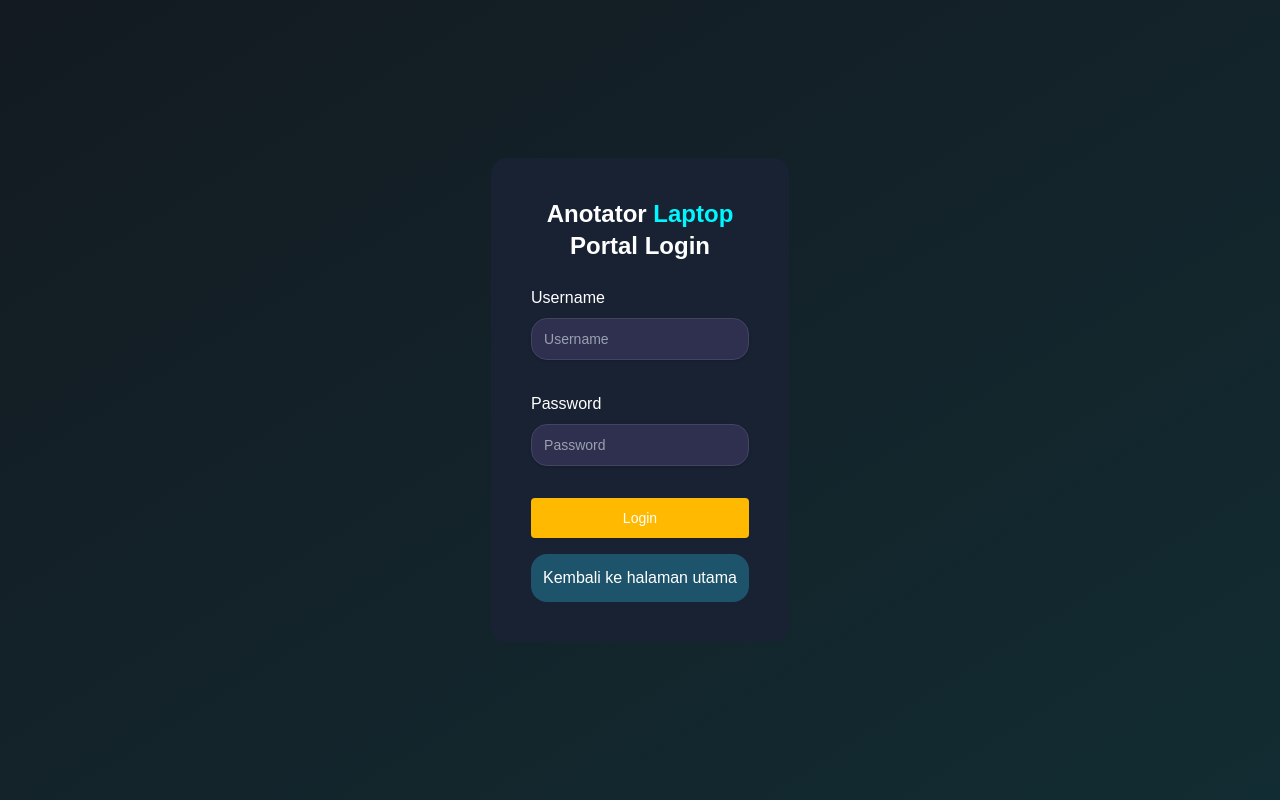
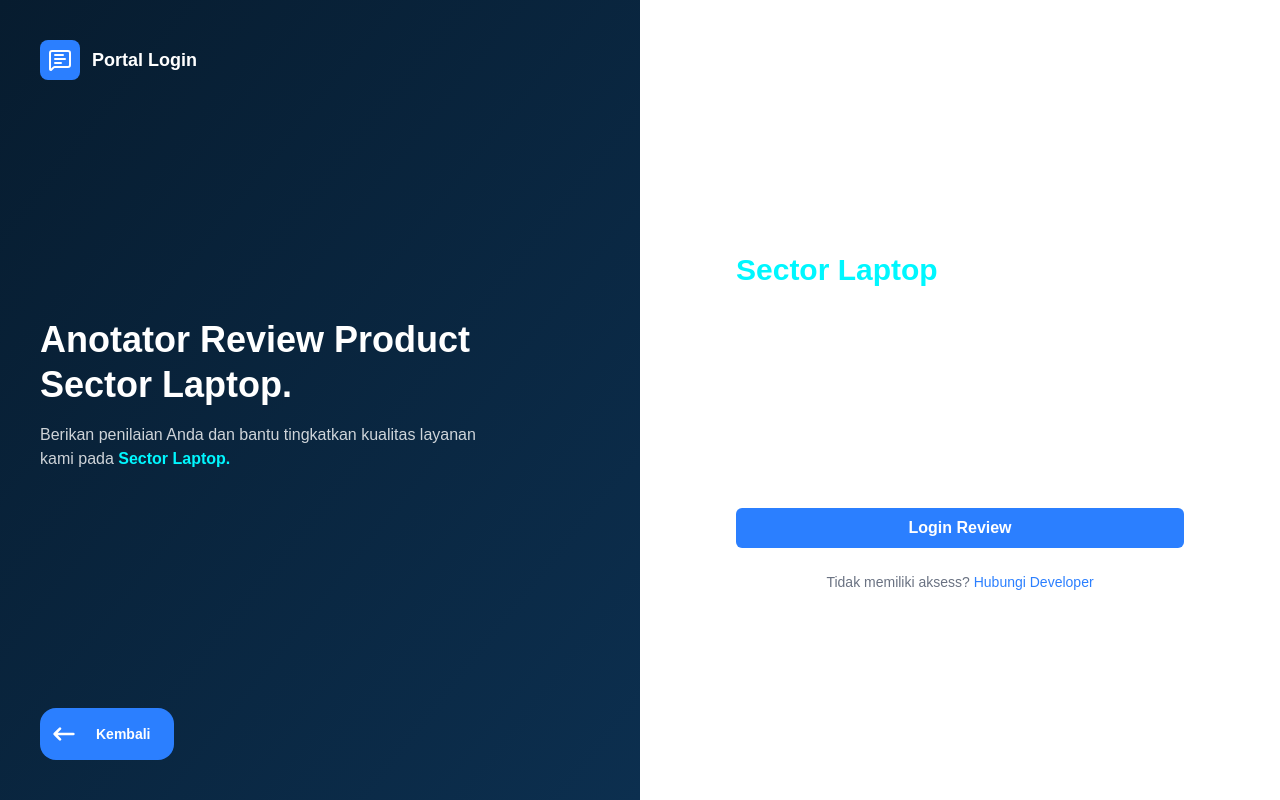
Before and after one commit to NaApipp/review_app, a Next.js app: page /login-anotator-laptop in a window 1280 px wide. Built offline with nearby package versions, Linux system fonts and the light colour scheme.

Commit message:
fixing style login form in anotator sector

```diff
--- a/src/app/(anotatorHandphone)/login-anotator-handphone/components/loginForm.tsx
+++ b/src/app/(anotatorHandphone)/login-anotator-handphone/components/loginForm.tsx
@@ -7,6 +7,9 @@ import Link from "next/link";
 
 // Import Auth Provider
 import { authStorageKeys } from "../../AuthProvider";
+
+// Import Lucide
+import { MessageSquareText } from 'lucide-react';
 
 export default function LoginForm() {
   // Create Router for direct page
@@ -55,66 +58,117 @@ export default function LoginForm() {
 
   return (
     <>
-      <div className="flex items-center justify-center bg-gradient-to-br from-[#131A21] to-[#112C32] min-h-screen">
-        {/* Container Screen */}
-        <div className="flex justify-center">
-          {/* Container 1 */}
-          <div className="bg-[#192233] m-5 rounded-2xl p-10" id="form">
-            <h2 className="text-2xl font-bold mb-6 text-center text-white">
-              Anotator <span className="text-[#00F7FF]">Handphone</span> <br /> Portal Login
-            </h2>
-            <form action="" className="flex flex-col gap-8" onSubmit={onSubmit}>
+      <div className="min-h-screen grid grid-cols-1 lg:grid-cols-2">
+        {/* LEFT SIDE – HERO */}
+        <div className="relative hidden lg:flex flex-col justify-between p-10 bg-gradient-to-br from-[#071c2f] to-[#0c2f4f] text-white">
+          {/* Logo */}
+          <div className="flex items-center gap-3">
+            <div className="w-10 h-10 bg-blue-500 rounded-lg flex items-center justify-center">
+              <MessageSquareText />
+            </div>
+            <span className="font-semibold text-lg">Portal Login</span>
+          </div>
+
+          {/* Content */}
+          <div>
+            <h1 className="text-4xl font-bold leading-tight">
+              Anotator Review Product
+              <br /> Sector Handphone.
+            </h1>
+            <p className="mt-4 max-w-md text-white/80">
+              Berikan penilaian Anda dan bantu tingkatkan kualitas layanan kami pada
+              <span className="text-[#00F7FF] font-semibold"> Sector Handphone.</span>{" "}
+            </p>
+          </div>
+
+          {/* Footer button direct*/}
+          <Link href={"/handphone-sector"} className="flex flex-row w-max rounded-2xl items-center p-2 text-sm text-white/70 bg-blue-500 hover:bg-blue-600 transition-colors">
+            <svg
+              className="w-8 h-8 text-white dark:text-white"
+              aria-hidden="true"
+              xmlns="http://www.w3.org/2000/svg"
+              width="24"
+              height="24"
+              fill="none"
+              viewBox="0 0 24 24"
+            >
+              <path
+                stroke="currentColor"
+                strokeLinecap="round"
+                strokeLinejoin="round"
+                strokeWidth="2"
+                d="M5 12h14M5 12l4-4m-4 4 4 4"
+              />
+            </svg>
+
+            <p
+              className="  text-white cursor-pointer font-semibold py-2 px-4 rounded-md "
+            >
+              Kembali
+            </p>
+          </Link>
+        </div>
+
+        {/* RIGHT SIDE – LOGIN FORM */}
+        <div className="flex items-center justify-center px-6">
+          <div className="w-full max-w-md">
+            {/* Header */}
+            <div className="mb-8">
+              <h2 className="text-3xl font-bold mt-2">Anotator Portal Login <br />
+               <span className="text-[#00F7FF] font-semibold">Sector Handphone</span>
+              </h2>
+            </div>
+
+            {/* Form */}
+            <form className="space-y-5" onSubmit={onSubmit}>
               {/* Username */}
-              <div className="flex flex-col gap-2" id="username">
-                <label htmlFor="username" className="text-white">
+              <div>
+                <label className="block text-sm font-bold mb-1">
                   Username
                 </label>
                 <input
                   value={username}
                   onChange={(e) => setUsername(e.target.value)}
                   type="text"
-                  id="email-alternative"
-                  className="placeholder:text-gray-400 border text-white border-[#444460] text-sm rounded-2xl bg-[#2F304F] block w-full px-3 py-2.5 shadow"
-                  placeholder="Username"
+                  placeholder="Masukkan username..."
+                  className="w-full rounded-lg border px-4 py-3 focus:outline-none focus:ring-2 focus:ring-blue-500"
                   required
                 />
               </div>
+
               {/* Password */}
-              <div className="flex flex-col gap-2" id="password">
-                <label htmlFor="password" className="text-white">
-                  Password
-                </label>
+              <div>
+                <div className="flex justify-between mb-1">
+                  <label className="text-sm font-bold">Password</label>
+                </div>
                 <input
                   value={password}
                   onChange={(e) => setPassword(e.target.value)}
                   type="password"
-                  id="email-alternative"
-                  className="placeholder:text-gray-400 border text-white border-[#444460] text-sm rounded-2xl bg-[#2F304F] block w-full px-3 py-2.5 shadow"
-                  placeholder="Password"
+                  placeholder="Masukkan password..."
+                  className="w-full rounded-lg border px-4 py-3 focus:outline-none focus:ring-2 focus:ring-blue-500"
                   required
                   autoComplete="off"
                 />
               </div>
-              {/* Button Submit Login */}
+
+              {/* Button */}
               <button
                 type="submit"
                 disabled={loading}
-                className="text-white bg-amber-400 rounded hover:bg-amber-500 focus:ring-4 focus:ring-[#444460] shadow-xs font-medium leading-5 rounded-base text-sm px-4 py-2.5 focus:outline-none cursor-pointer"
+                className="w-full bg-blue-500 text-white cursor-pointer font-semibold py-2 px-4 rounded-md hover:bg-blue-600 transition-colors"
               >
-                {loading ? "Loading..." : "Login"}
+                {loading ? "Loading..." : "Login Review"}
               </button>
-
-              {/* Status eror after submit (jika ada) */}
-              {error && <p className="text-red-500 text-center">{error}</p>}
             </form>
 
-            {/* Button back to on-boarding page */}
-            <Link
-              href="/handphone-sector"
-              className="mt-4 bg-[#1D546C] hover:bg-[#1D546C]/60 p-3 rounded-2xl text-white block text-center"
-            >
-              Kembali ke halaman utama
-            </Link>
+            {/* Footer */}
+            <p className="mt-6 text-sm text-center text-gray-500">
+              Tidak memiliki aksess?{" "}
+              <span className="text-blue-500 font-medium ">
+                Hubungi Developer
+              </span>
+            </p>
           </div>
         </div>
       </div>
--- a/src/app/(anotatorLaptop)/login-anotator-laptop/components/loginForm.tsx
+++ b/src/app/(anotatorLaptop)/login-anotator-laptop/components/loginForm.tsx
@@ -4,6 +4,11 @@
 import { useRouter } from "next/navigation";
 import { useState } from "react";
 import Link from "next/link";
+import Image from "next/image";
+
+// Import Lucide
+import { MessageSquareText } from 'lucide-react';
+
 
 // Import Auth Provider
 import { authStorageKeys } from "../../AuthProvider";
@@ -55,69 +60,185 @@ export default function LoginForm() {
 
   return (
     <>
-      <div className="flex items-center justify-center bg-gradient-to-br from-[#131A21] to-[#112C32] min-h-screen">
-        {/* Container Screen */}
-        <div className="flex justify-center">
-          {/* Container 1 */}
-          <div className="bg-[#192233] m-5 rounded-2xl p-10" id="form">
-            <h2 className="text-2xl font-bold mb-6 text-center text-white">
-              Anotator <span className="text-[#00F7FF]">Laptop</span> <br /> Portal Login
-            </h2>
-            <form action="" className="flex flex-col gap-8" onSubmit={onSubmit}>
+    <div className="min-h-screen grid grid-cols-1 lg:grid-cols-2">
+        {/* LEFT SIDE – HERO */}
+        <div className="relative hidden lg:flex flex-col justify-between p-10 bg-gradient-to-br from-[#071c2f] to-[#0c2f4f] text-white">
+          {/* Logo */}
+          <div className="flex items-center gap-3">
+            <div className="w-10 h-10 bg-blue-500 rounded-lg flex items-center justify-center">
+              <MessageSquareText />
+            </div>
+            <span className="font-semibold text-lg">Portal Login</span>
+          </div>
+
+          {/* Content */}
+          <div>
+            <h1 className="text-4xl font-bold leading-tight">
+              Anotator Review Product
+              <br /> Sector Laptop.
+            </h1>
+            <p className="mt-4 max-w-md text-white/80">
+              Berikan penilaian Anda dan bantu tingkatkan kualitas layanan kami pada
+              <span className="text-[#00F7FF] font-semibold"> Sector Laptop.</span>{" "}
+            </p>
+          </div>
+
+          {/* Footer button direct*/}
+          <Link href={"/laptop-sector"} className="flex flex-row w-max rounded-2xl items-center p-2 text-sm text-white/70 bg-blue-500 hover:bg-blue-600 transition-colors">
+            <svg
+              className="w-8 h-8 text-white dark:text-white"
+              aria-hidden="true"
+              xmlns="http://www.w3.org/2000/svg"
+              width="24"
+              height="24"
+              fill="none"
+              viewBox="0 0 24 24"
+            >
+              <path
+                stroke="currentColor"
+                strokeLinecap="round"
+                strokeLinejoin="round"
+                strokeWidth="2"
+                d="M5 12h14M5 12l4-4m-4 4 4 4"
+              />
+            </svg>
+
+            <p
+              className="  text-white cursor-pointer font-semibold py-2 px-4 rounded-md "
+            >
+              Kembali
+            </p>
+          </Link>
+        </div>
+
+        {/* RIGHT SIDE – LOGIN FORM */}
+        <div className="flex items-center justify-center px-6">
+          <div className="w-full max-w-md">
+            {/* Header */}
+            <div className="mb-8">
+              <h2 className="text-3xl font-bold mt-2">Anotator Portal Login <br />
+               <span className="text-[#00F7FF] font-semibold">Sector Laptop</span>
+              </h2>
+            </div>
+
+            {/* Form */}
+            <form className="space-y-5" onSubmit={onSubmit}>
               {/* Username */}
-              <div className="flex flex-col gap-2" id="username">
-                <label htmlFor="username" className="text-white">
+              <div>
+                <label className="block text-sm font-bold mb-1">
                   Username
                 </label>
                 <input
                   value={username}
                   onChange={(e) => setUsername(e.target.value)}
                   type="text"
-                  id="email-alternative"
-                  className="placeholder:text-gray-400 border text-white border-[#444460] text-sm rounded-2xl bg-[#2F304F] block w-full px-3 py-2.5 shadow"
-                  placeholder="Username"
+                  placeholder="Masukkan username..."
+                  className="w-full rounded-lg border px-4 py-3 focus:outline-none focus:ring-2 focus:ring-blue-500"
                   required
                 />
               </div>
+
               {/* Password */}
-              <div className="flex flex-col gap-2" id="password">
-                <label htmlFor="password" className="text-white">
-                  Password
-                </label>
+              <div>
+                <div className="flex justify-between mb-1">
+                  <label className="text-sm font-bold">Password</label>
+                </div>
                 <input
                   value={password}
                   onChange={(e) => setPassword(e.target.value)}
                   type="password"
-                  id="email-alternative"
-                  className="placeholder:text-gray-400 border text-white border-[#444460] text-sm rounded-2xl bg-[#2F304F] block w-full px-3 py-2.5 shadow"
-                  placeholder="Password"
+                  placeholder="Masukkan password..."
+                  className="w-full rounded-lg border px-4 py-3 focus:outline-none focus:ring-2 focus:ring-blue-500"
                   required
                   autoComplete="off"
                 />
               </div>
-              {/* Button Submit Login */}
+
+              {/* Button */}
               <button
                 type="submit"
                 disabled={loading}
-                className="text-white bg-amber-400 rounded hover:bg-amber-500 focus:ring-4 focus:ring-[#444460] shadow-xs font-medium leading-5 rounded-base text-sm px-4 py-2.5 focus:outline-none cursor-pointer"
+                className="w-full bg-blue-500 text-white cursor-pointer font-semibold py-2 px-4 rounded-md hover:bg-blue-600 transition-colors"
               >
-                {loading ? "Loading..." : "Login"}
+                {loading ? "Loading..." : "Login Review"}
               </button>
-
-              {/* Status eror after submit (jika ada) */}
-              {error && <p className="text-red-500 text-center">{error}</p>}
             </form>
 
-            {/* Button back to on-boarding page */}
-            <Link
-              href="/laptop-sector"
-              className="mt-4 bg-[#1D546C] hover:bg-[#1D546C]/60 p-3 rounded-2xl text-white block text-center"
-            >
-              Kembali ke halaman utama
-            </Link>
+            {/* Footer */}
+            <p className="mt-6 text-sm text-center text-gray-500">
+              Tidak memiliki aksess?{" "}
+              <span className="text-blue-500 font-medium ">
+                Hubungi Developer
+              </span>
+            </p>
           </div>
         </div>
-      </div>
+    </div>
     </>
+    // <>
+    //   <div className="flex items-center justify-center bg-gradient-to-br from-[#131A21] to-[#112C32] min-h-screen">
+    //     {/* Container Screen */}
+    //     <div className="flex justify-center">
+    //       {/* Container 1 */}
+    //       <div className="bg-[#192233] m-5 rounded-2xl p-10" id="form">
+    //         <h2 className="text-2xl font-bold mb-6 text-center text-white">
+    //           Anotator <span className="text-[#00F7FF]">Laptop</span> <br /> Portal Login
+    //         </h2>
+    //         <form action="" className="flex flex-col gap-8" onSubmit={onSubmit}>
+    //           {/* Username */}
+    //           <div className="flex flex-col gap-2" id="username">
+    //             <label htmlFor="username" className="text-white">
+    //               Username
+    //             </label>
+    //             <input
+    //               value={username}
+    //               onChange={(e) => setUsername(e.target.value)}
+    //               type="text"
+    //               id="email-alternative"
+    //               className="placeholder:text-gray-400 border text-white border-[#444460] text-sm rounded-2xl bg-[#2F304F] block w-full px-3 py-2.5 shadow"
+    //               placeholder="Username"
+    //               required
+    //             />
+    //           </div>
+    //           {/* Password */}
+    //           <div className="flex flex-col gap-2" id="password">
+    //             <label htmlFor="password" className="text-white">
+    //               Password
+    //             </label>
+    //             <input
+    //               value={password}
+    //               onChange={(e) => setPassword(e.target.value)}
+    //               type="password"
+    //               id="email-alternative"
+    //               className="placeholder:text-gray-400 border text-white border-[#444460] text-sm rounded-2xl bg-[#2F304F] block w-full px-3 py-2.5 shadow"
+    //               placeholder="Password"
+    //               required
+    //               autoComplete="off"
+    //             />
+    //           </div>
+    //           {/* Button Submit Login */}
+    //           <button
+    //             type="submit"
+    //             disabled={loading}
+    //             className="text-white bg-amber-400 rounded hover:bg-amber-500 focus:ring-4 focus:ring-[#444460] shadow-xs font-medium leading-5 rounded-base text-sm px-4 py-2.5 focus:outline-none cursor-pointer"
+    //           >
+    //             {loading ? "Loading..." : "Login"}
+    //           </button>
+
+    //           {/* Status eror after submit (jika ada) */}
+    //           {error && <p className="text-red-500 text-center">{error}</p>}
+    //         </form>
+
+    //         {/* Button back to on-boarding page */}
+    //         <Link
+    //           href="/laptop-sector"
+    //           className="mt-4 bg-[#1D546C] hover:bg-[#1D546C]/60 p-3 rounded-2xl text-white block text-center"
+    //         >
+    //           Kembali ke halaman utama
+    //         </Link>
+    //       </div>
+    //     </div>
+    //   </div>
+    // </>
   );
 }
```
